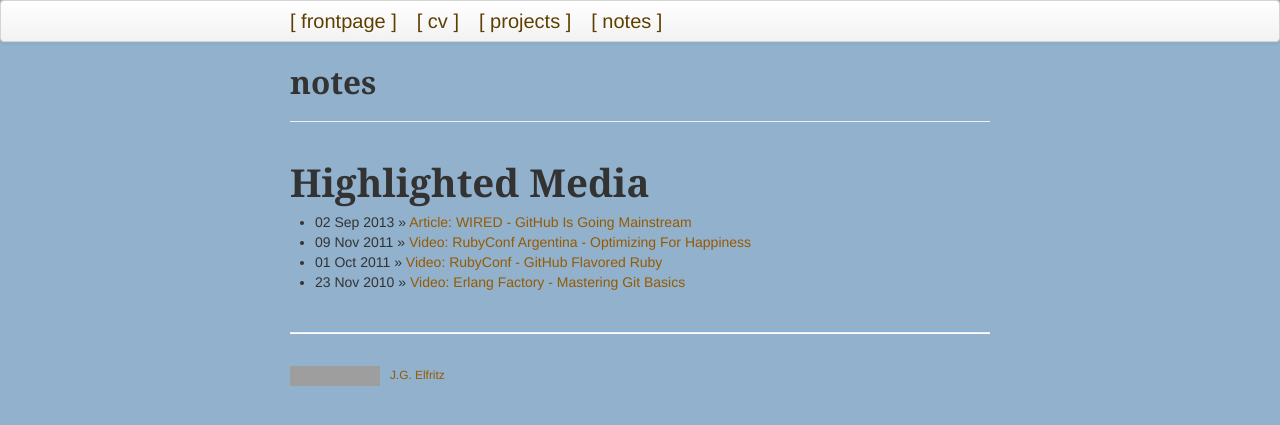
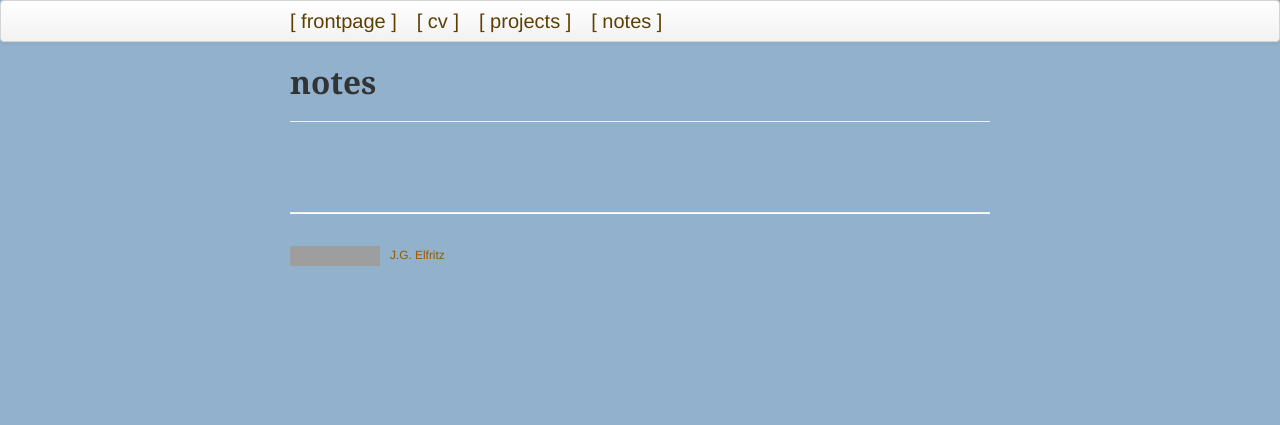
Before and after one commit to justinelfritz/justinelfritz.github.io, a Jekyll site: the page built from pages/notes.md, in a window 1280 px wide. Shown: the top 425 px of the page. Built offline with Jekyll 4.4.1, drawn with Linux system fonts in a browser that asks for light colours; grey boxes are pictures that could not be loaded.

Commit message:
remove Notes.md content pending actual updates. Verified that content pushes as desired.

```diff
--- a/pages/notes.md
+++ b/pages/notes.md
@@ -4,10 +4,10 @@ title: notes
 description: miscellaneous notes files
 ---
 
-<h1>Highlighted Media</h1>
+<!--<h1>Highlighted Media</h1>
   <ul class="posts">
     <li><span>02 Sep 2013</span> &raquo; <a href="https://www.wired.com/2013/09/github-for-anything/">Article: WIRED - GitHub Is Going Mainstream</a></li>
     <li><span>09 Nov 2011</span> &raquo; <a href="http://vimeo.com/39016099">Video: RubyConf Argentina - Optimizing For Happiness</a></li>
     <li><span>01 Oct 2011</span> &raquo; <a href="http://confreaks.com/videos/712-rubyconf2011-github-flavored-ruby">Video: RubyConf - GitHub Flavored Ruby</a></li>
     <li><span>23 Nov 2010</span> &raquo; <a href="http://vimeo.com/17118008">Video: Erlang Factory - Mastering Git Basics</a></li>
-  </ul>
+  </ul>-->
```
